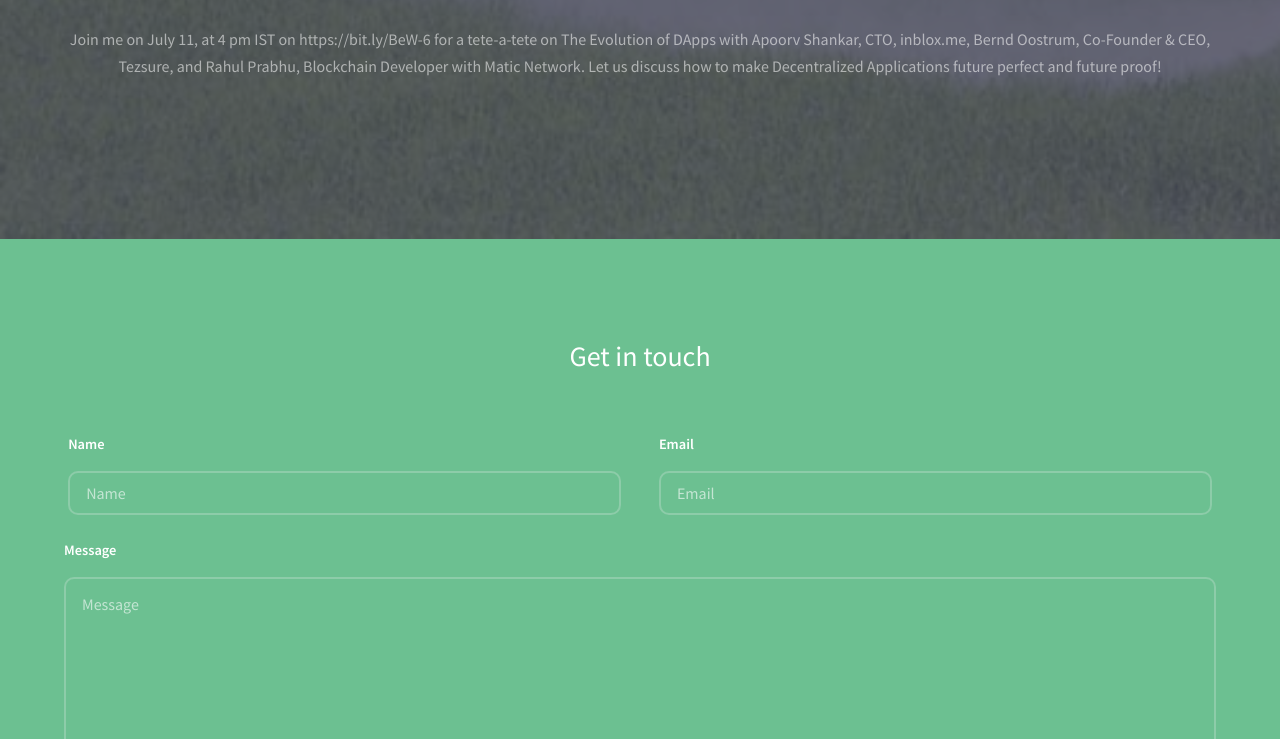
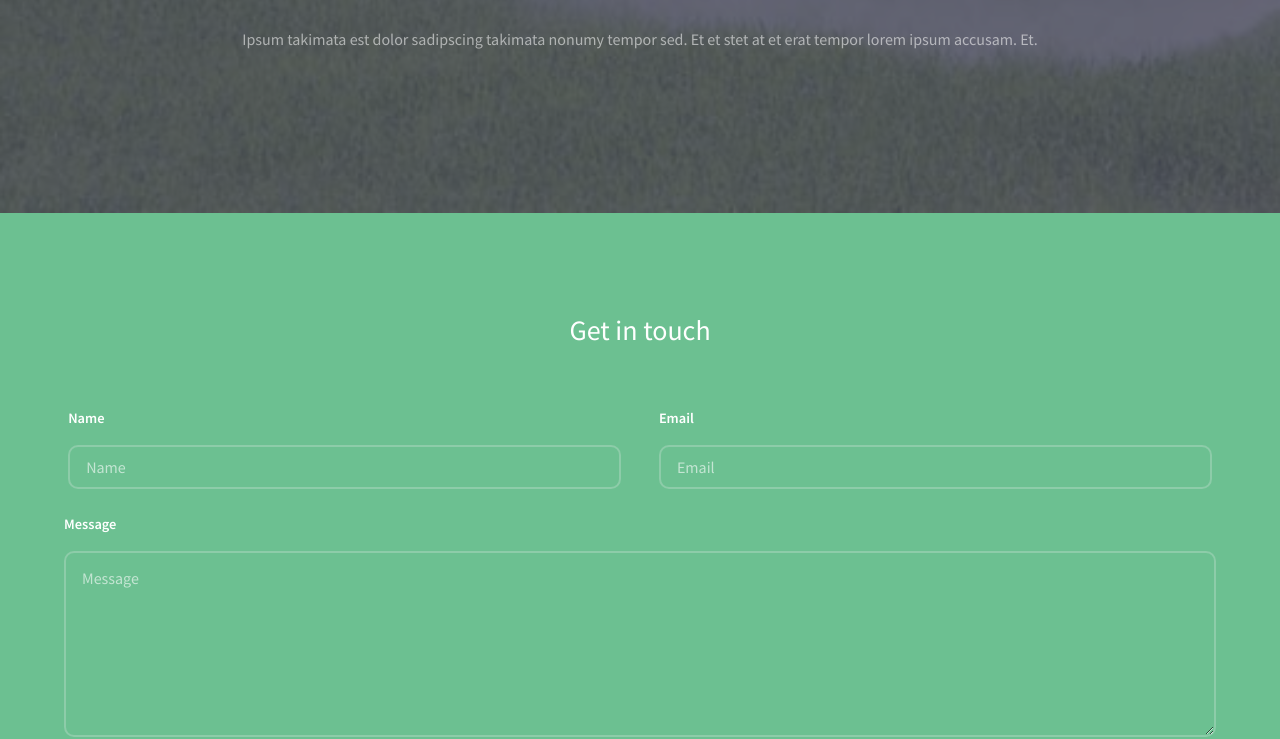
Before and after one commit to Zian18/Corporation, a plain HTML site: page index.html in a window 1280 px wide. Shown: the part 600-1339 px from the top of the page. Drawn offline with Linux system fonts and the light colour scheme.

Commit message:
message generated

```diff
--- a/index.html
+++ b/index.html
@@ -60,8 +60,7 @@
 
 						<div>
 							<!-- ekhane about er paragraph -->
-								<p> Join me on July 11, at 4 pm IST on https://bit.ly/BeW-6 for a tete-a-tete on The Evolution of DApps with Apoorv Shankar, CTO, inblox.me,  Bernd Oostrum, Co-Founder & CEO, Tezsure, and Rahul Prabhu, Blockchain Developer with Matic Network.
-									Let us discuss how to make Decentralized Applications future perfect and future proof! </p>
+								<p> Ipsum takimata est dolor sadipscing takimata nonumy tempor sed. Et et stet at et erat tempor lorem ipsum accusam. Et. </p>
 
 						</div>
 
```
